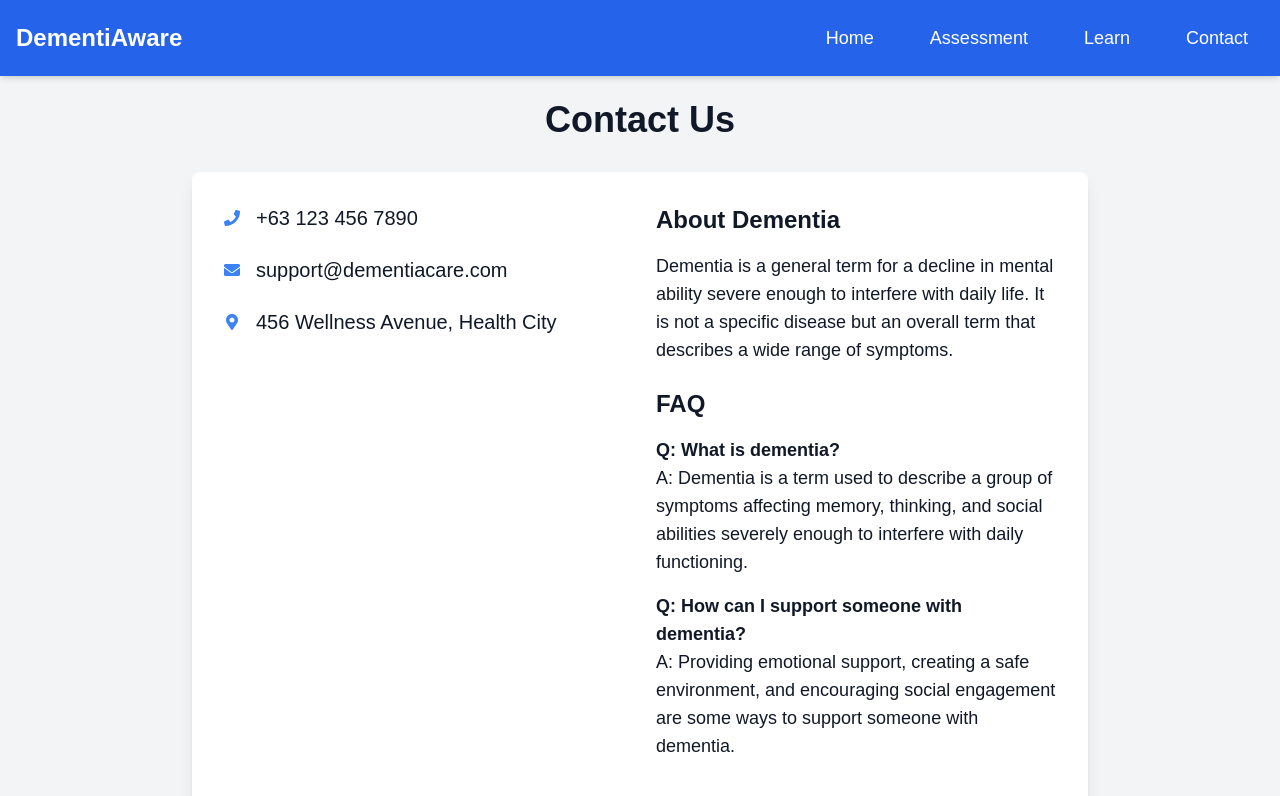
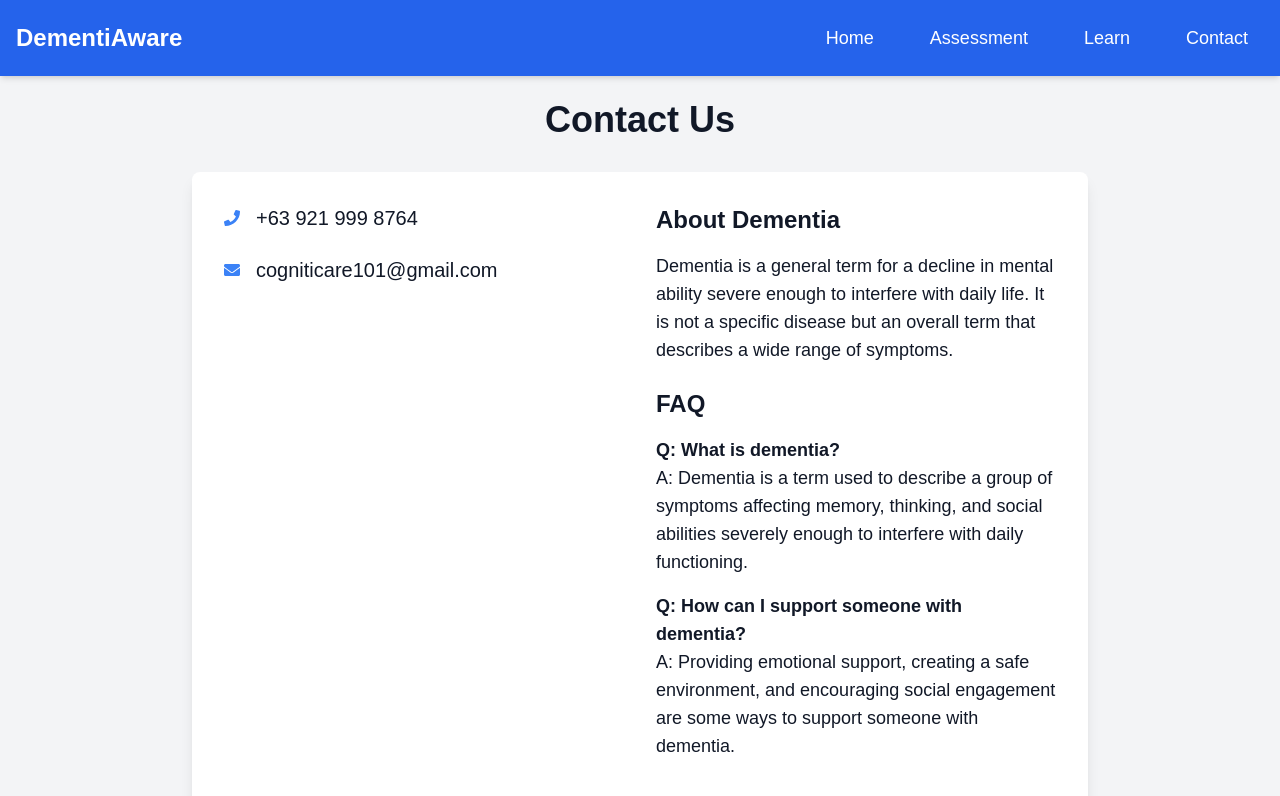
Before and after one commit to imueLx/learn-dementia, a Next.js app: page /contact in a window 1280 px wide. Shown: the top 796 px of the page. Built offline with nearby package versions, Linux system fonts and the light colour scheme.

Commit message:
update email

```diff
--- a/app/contact/page.jsx
+++ b/app/contact/page.jsx
@@ -17,19 +17,13 @@ const Contact = () => {
           <div className="flex items-center">
             <FaPhone className="text-blue-500 dark:text-blue-400 mr-4" />
             <span className="text-xl text-gray-900 dark:text-gray-100">
-              +63 123 456 7890
+              +63 921 999 8764
             </span>
           </div>
           <div className="flex items-center">
             <FaEnvelope className="text-blue-500 dark:text-blue-400 mr-4" />
             <span className="text-xl text-gray-900 dark:text-gray-100">
-              support@dementiacare.com
-            </span>
-          </div>
-          <div className="flex items-center">
-            <FaMapMarkerAlt className="text-blue-500 dark:text-blue-400 mr-4" />
-            <span className="text-xl text-gray-900 dark:text-gray-100">
-              456 Wellness Avenue, Health City
+              cogniticare101@gmail.com
             </span>
           </div>
         </div>
--- a/app/page.js
+++ b/app/page.js
@@ -98,10 +98,10 @@ export default function Home() {
             <p className="mt-6 text-lg leading-relaxed">
               Reach out to us at{" "}
               <a
-                href="mailto:contact@dementiatest.com"
+                href="mailto:cogniticare101@gmail.com"
                 className="text-blue-600 underline hover:text-blue-700 dark:text-blue-400 dark:hover:text-blue-300 transition"
               >
-                contact@dementiatest.com
+                cogniticare101@gmail.com
               </a>
               . We're here to help with any questions or support you need.
             </p>
```
